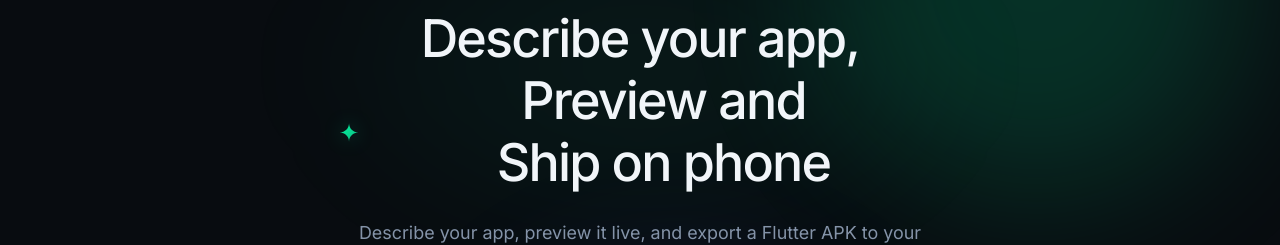
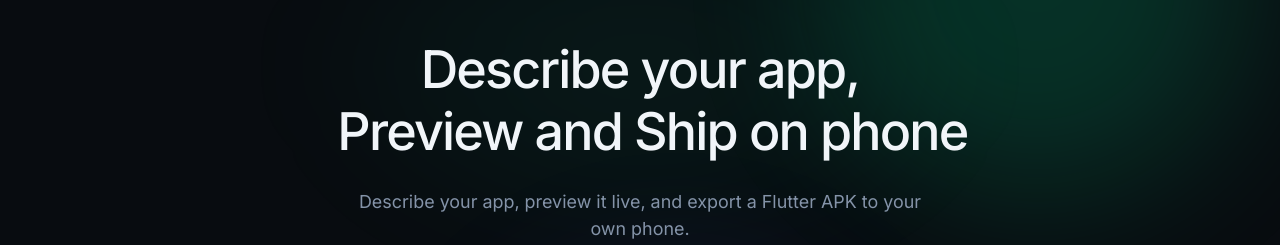
Before and after one commit to astrophileAqsa123/VibeApp-final, a React (Vite) app in the folder frontend2/: page / in a window 1280 px wide. Shown: the part 253-498 px from the top of the page. Built offline with nearby package versions, Linux system fonts and the light colour scheme; no server answers.

Commit message:
Update Hero.jsx

```diff
--- a/frontend2/src/components/Landing/Hero.jsx
+++ b/frontend2/src/components/Landing/Hero.jsx
@@ -58,7 +58,7 @@ export default function Hero() {
             className='display hero__title'
             data-hero
             style={{
-              fontSize: 'clamp(1.75rem, 5vw, 3.25rem)',
+              fontSize: 'clamp(1.25rem, 4.6vw, 3.25rem)',
               lineHeight: 1.2,
               display: 'flex',
               flexDirection: 'column',
@@ -69,7 +69,7 @@ export default function Hero() {
             <span className='hero__title-line-1'>Describe your app,</span>
             <span
               className='hero__title-line-2'
-              style={{ display: 'inline-flex', alignItems: 'center', gap: '0.4em' }}
+              style={{ display: 'inline-flex', alignItems: 'center', gap: '0.4em', whiteSpace: 'nowrap' }}
             >
               <span className='hero__sparkle' aria-hidden='true'>
                 <svg width='22' height='22' viewBox='0 0 24 24' fill='none'>
@@ -82,7 +82,9 @@ export default function Hero() {
                   </defs>
                 </svg>
               </span>
-              <span className='hero__title-keyword'>Preview and Ship on phone</span>
+              <span className='hero__title-keyword' style={{ whiteSpace: 'nowrap' }}>
+                Preview and Ship on phone
+              </span>
             </span>
           </h1>
           <p className='lead hero__lead' data-hero>
```
